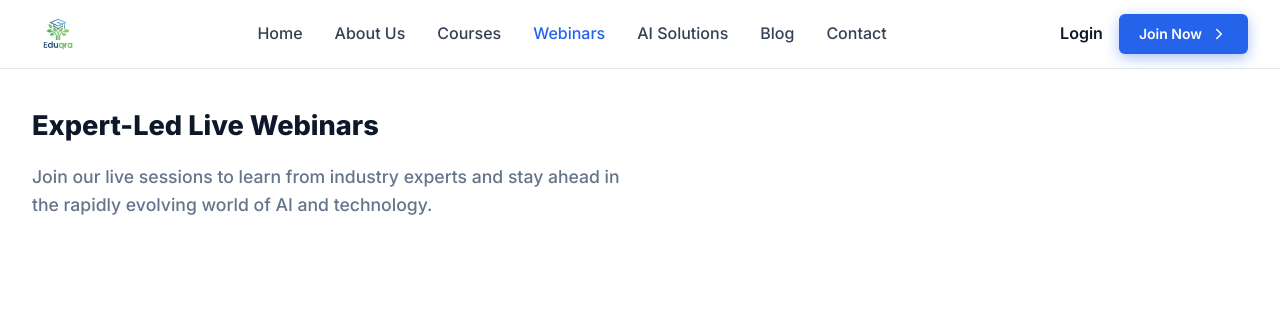
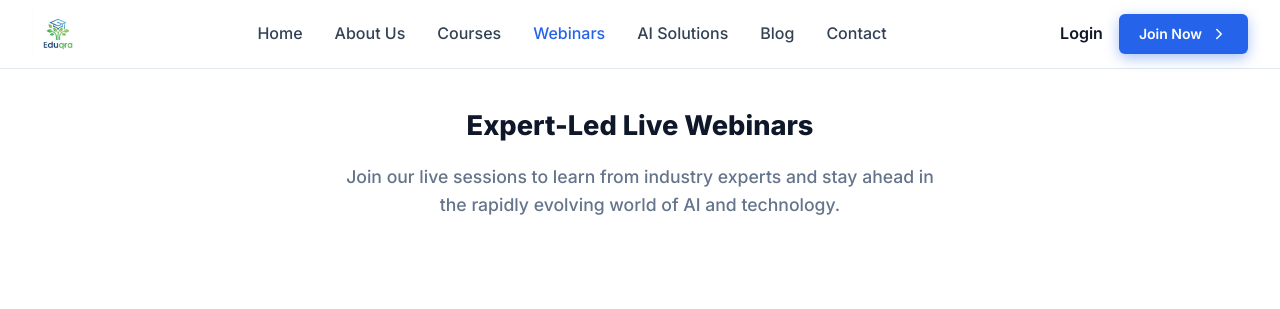
Before and after one commit to PayakulaTarun/eduqra_company_website, a React (Vite) app in the folder react_website/: page /webinars in a window 1280 px wide. Shown: the top 309 px of the page. Built offline with nearby package versions, Linux system fonts and the light colour scheme.

Commit message:
Fix: Enforce absolute centering for Webinars page hero header and subtitle using high-specificity overrides

```diff
--- a/react_website/src/modules/webinars/views/WebinarsView.css
+++ b/react_website/src/modules/webinars/views/WebinarsView.css
@@ -4,11 +4,18 @@
 
 .webinars-hero {
   padding: 40px 0 40px;
-  display: flex;
-  flex-direction: column;
-  align-items: flex-start;
-  justify-content: flex-start;
-  text-align: left;
+  width: 100%;
+  display: flex !important;
+  flex-direction: column !important;
+  align-items: center !important;
+  justify-content: center !important;
+  text-align: center !important;
+}
+
+.hero-content {
+  text-align: center !important;
+  margin: 0 auto !important;
+  width: 100%;
 }
 
 .webinars-title {
@@ -16,16 +23,18 @@
   font-weight: 800;
   color: var(--color-secondary);
   margin-bottom: 20px;
-  text-align: left;
+  text-align: center !important;
+  margin-left: auto !important;
+  margin-right: auto !important;
 }
 
 .webinars-subtitle {
   font-size: 1.1rem;
   color: #64748B;
   max-width: 600px;
-  margin: 0;
+  margin: 0 auto !important;
   line-height: 1.6;
-  text-align: left;
+  text-align: center !important;
 }
 
 /* Upcoming Section */
--- a/react_website/src/modules/webinars/views/WebinarsView.jsx
+++ b/react_website/src/modules/webinars/views/WebinarsView.jsx
@@ -59,7 +59,7 @@ const WebinarsView = () => {
     >
       {/* Hero Section */}
       <section className="webinars-hero">
-        <div className="container">
+        <div className="container text-center">
           <motion.div
             initial={{ opacity: 0, y: 20 }}
             animate={{ opacity: 1, y: 0 }}
```
